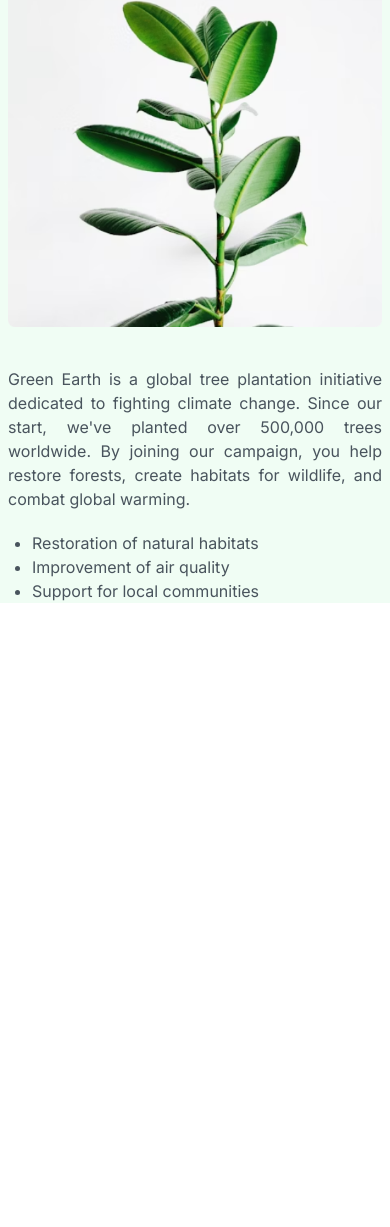
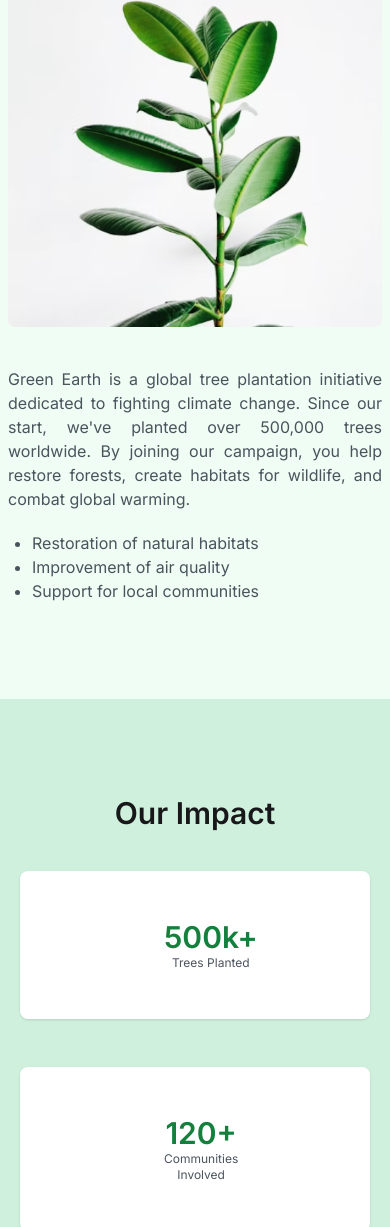
Before and after one commit to AsifAhmedTanjid/Green-Earth, a plain HTML site: page index.html in a window 390 px wide. Shown: the part 773-2000 px from the top of the page. Before the commit the page ends 1376 px from the top, so only its background shows below. Drawn offline with nearby package versions, Linux system fonts and the light colour scheme.

Commit message:
our impact section done with mobile responsiveness

```diff
--- a/index.html
+++ b/index.html
@@ -89,8 +89,7 @@
             <h1 class="text-5xl font-bold">Plant a Tree, Grow a Future</h1>
             <p class="py-6 text-[#1F2937]/80">
               Join our mission to plant 1 million trees and make the Earth
-              greener for future
-              generations.
+              greener for future generations.
             </p>
             <button
               class="text-[#15803D] bg-yellow-300 p-2 px-3 lg:px-5 hover:cursor-pointer rounded-full text-base font-medium hover:bg-yellow-500"
@@ -106,14 +105,15 @@
       </section>
 
       <!-- about the campaign section starts here  -->
-      <section class="about-campaign-section lg:w-[1100px] mx-auto mt-10 px-2">
+      <section
+        class="about-campaign-section lg:w-[1100px] mx-auto mt-10 px-2 pb-24"
+      >
         <div class="">
-          <h1 class=" font-semibold text-3xl mb-10 text-center">
+          <h1 class="font-semibold text-3xl mb-10 text-center">
             About the Campaign
           </h1>
           <div class="flex flex-col lg:flex-row gap-10 items-center">
-
-              <img src="./assets/about.png" alt=""  class=""/>
+            <img src="./assets/about.png" alt="" class="" />
 
             <div class="text-base text-[#1F2937]/80 text-justify">
               <p class="">
@@ -132,6 +132,43 @@
           </div>
         </div>
       </section>
+
+      <!-- our impact section starts here  -->
+
+      <section class="our-impact bg-[#CFF0DC]">
+        <h1 class="font-semibold text-3xl text-center pt-24 pb-10">
+          Our Impact
+        </h1>
+        <div class="impact-card-container flex flex-col lg:flex-row justify-center gap-12 pb-24 px-5 ">
+
+           <!-- stat-1  -->
+          <div class="stats shadow bg-white px-30 py-8">
+            <div class="stat text-center">
+              <div class="stat-value text-[#15803D] font-semibold text-3xl ">500k+</div>
+              <div class=" text-[#1F2937]/80 text-xs">Trees Planted</div>
+            </div>
+          </div>
+
+
+           <!-- stat-2  -->
+          <div class="stats shadow bg-white px-30 py-8">
+            <div class="stat text-center">
+              <div class="stat-value text-[#15803D] font-semibold text-3xl ">120+</div>
+              <div class=" text-[#1F2937]/80 text-xs">Communities Involved</div>
+            </div>
+          </div>
+
+
+          <!-- stat-3  -->
+          <div class="stats shadow bg-white px-30 py-8">
+            <div class="stat text-center">
+              <div class="stat-value text-[#15803D] font-semibold text-3xl ">30+</div>
+              <div class=" text-[#1F2937]/80 text-xs">Countries Reached</div>
+            </div>
+          </div>
+
+        </div>
+      </section>
     </main>
     <footer></footer>
     <script src="./scripts/script.js"></script>
```
